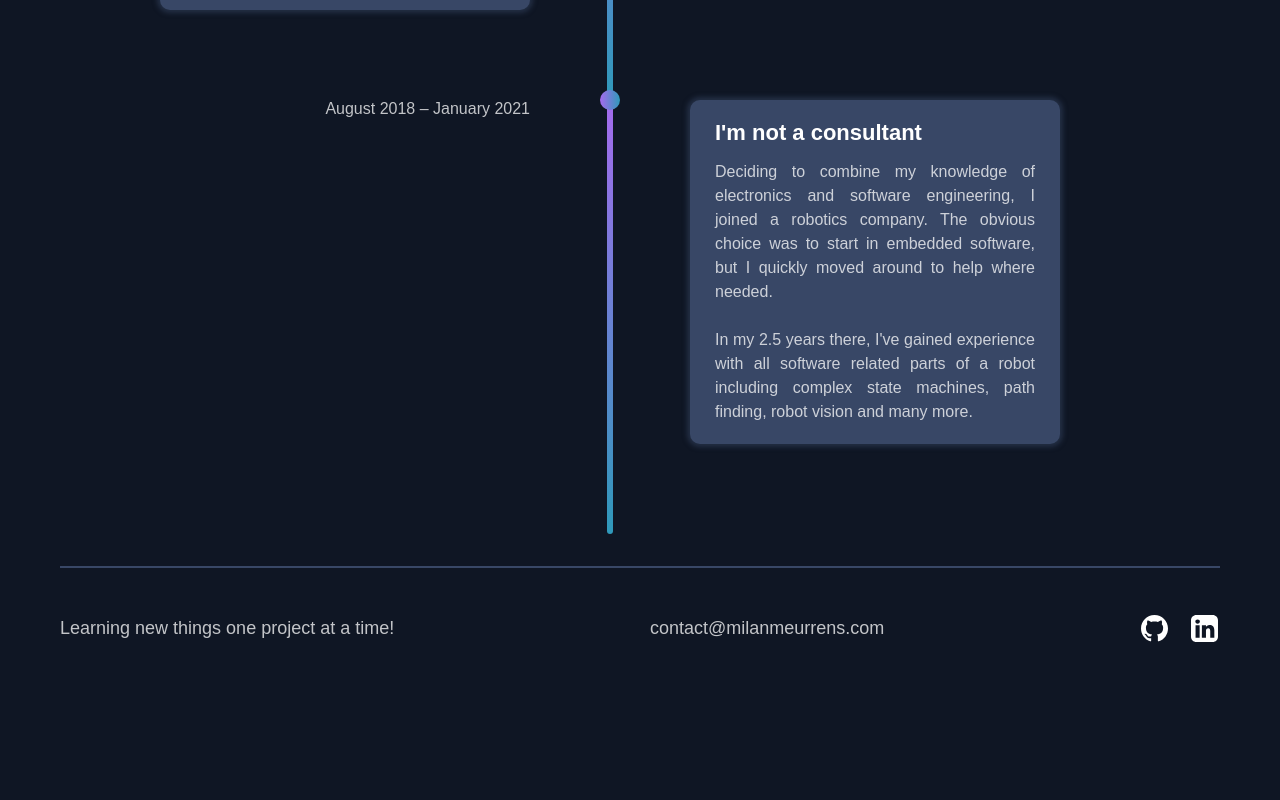
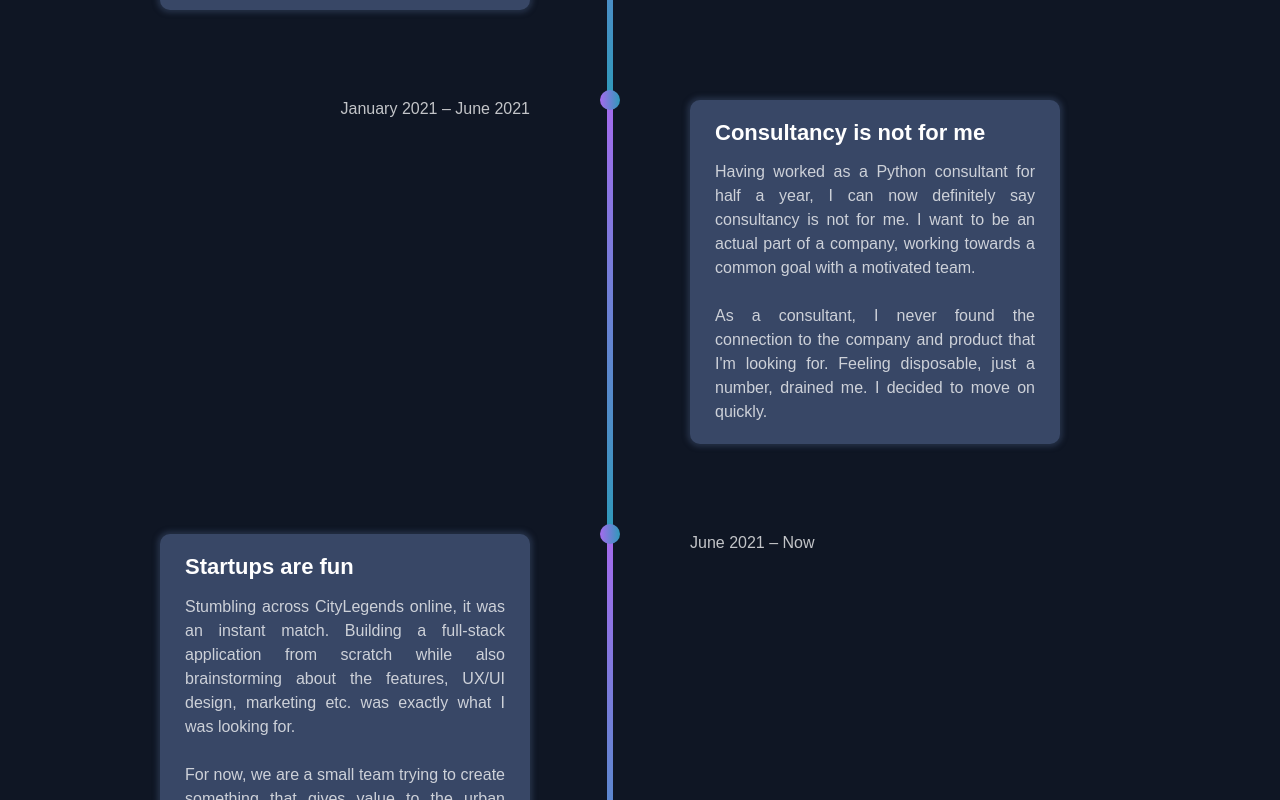
Before and after one commit to MilanMeurrens/portfolio-frontend, a React (Create React App) app: page / in a window 1280 px wide. Shown: the part 5180-5980 px from the top of the page. Before the commit the page ends 5858 px from the top, so only its background shows below. Built offline with nearby package versions, Linux system fonts and the light colour scheme.

Commit message:
Complete timeline

```diff
--- a/src/constants/constants.ts
+++ b/src/constants/constants.ts
@@ -103,13 +103,20 @@ export const timelineEvents: Array<TimelineEvent> = [
     title: "✓ I'm not a robot",
     date: "August 2018 – January 2021",
     description: `Deciding to combine my knowledge of electronics and software engineering, I joined a robotics company. The obvious choice was to start in embedded software, but I quickly moved around to help where needed.
-      \nIn my 2.5 years there, I've gained experience with all software related parts of a robot including complex state machines, path finding, robot vision and many more.`,
+      \nIn the 2.5 years there, I've gained experience with all software related parts of a robot. This includus complex state machines, path finding, robot vision and many more.`,
   },
   {
-    id: "2",
-    title: "I'm not a consultant",
-    date: "August 2018 – January 2021",
-    description: `Deciding to combine my knowledge of electronics and software engineering, I joined a robotics company. The obvious choice was to start in embedded software, but I quickly moved around to help where needed.
-      \nIn my 2.5 years there, I've gained experience with all software related parts of a robot including complex state machines, path finding, robot vision and many more.`,
+    id: "3",
+    title: "Consultancy is not for me",
+    date: "January 2021 –  June 2021",
+    description: `Having worked as a Python consultant for half a year, I can now definitely say consultancy is not for me. I want to be an actual part of a company, working towards a common goal with a motivated team.
+      \nAs a consultant, I never found the connection to the company and product that I'm looking for. Feeling disposable, just a number, drained me. I decided to move on quickly. `,
+  },
+  {
+    id: "4",
+    title: "Startups are fun",
+    date: "June 2021 – Now",
+    description: `Stumbling across CityLegends online, it was an instant match. Building a full-stack application from scratch while also brainstorming about the features, UX/UI design, marketing etc. was exactly what I was looking for.
+      \nFor now, we are a small team trying to create something that gives value to the urban sporters community. I'm excited to see what the future holds!`,
   },
 ];
--- a/src/globalComponents/timelineItem/timelineItem.style.ts
+++ b/src/globalComponents/timelineItem/timelineItem.style.ts
@@ -53,6 +53,7 @@ export const Container = styled.div`
     position: absolute;
     transition: all ${ANIMATION_TIME};
     color: ${(props) => props.theme.colors.textTransparent};
+    width: ${WIDTH};
   }
 
   .line {
@@ -136,6 +137,7 @@ export const Container = styled.div`
 
     .date {
       left: calc(${WIDTH} + ${SPACING});
+      text-align: left !important;
     }
 
     &:hover {
```
